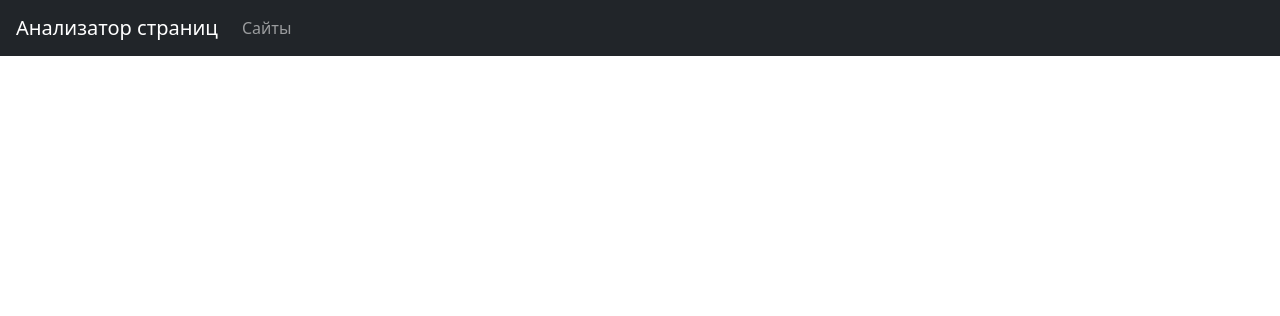
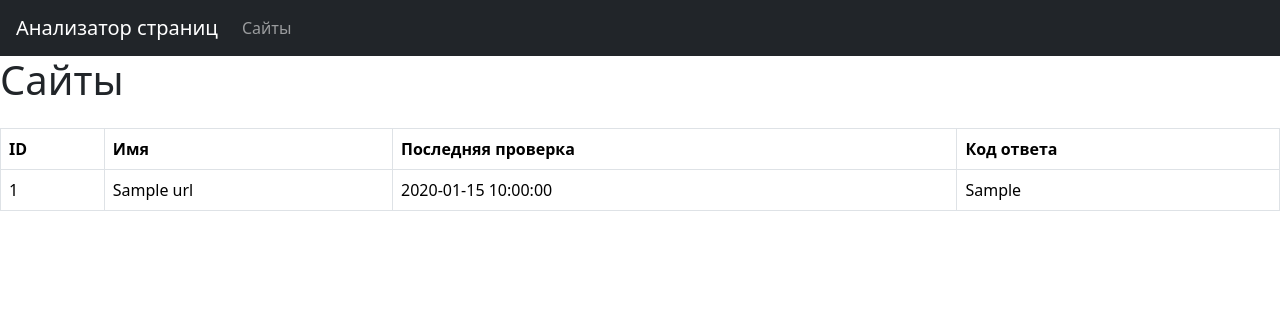
Before and after one commit to orcworker1/python-project-83, a Flask app: template page_analyzer/templates/urls_show.html in a window 1280 px wide. Shown: the top 316 px of the page. Run offline with Flask 3, Linux system fonts and the light colour scheme; the template is opened without the code that fills it: most values are stand-ins (such as "Sample title", 1, 10 or a date in 2020); some libraries are stand-ins or nearby versions.

Commit message:
add urls_show.html and update app.py

```diff
--- a/database.sql
+++ b/database.sql
@@ -1,5 +1,5 @@
 CREATE TABLE urls (
     id  SERIAL PRIMARY KEY,
     name varchar(255),
-    created_at TIMESTAMP DEFAULT NOW()
+    created_at DATE DEFAULT NOW()
 );
--- a/page_analyzer/app.py
+++ b/page_analyzer/app.py
@@ -25,7 +25,7 @@ def show_urls():
         with conn.cursor(cursor_factory=RealDictCursor) as curs:
             curs.execute('SELECT id, name ,created_at FROM urls ORDER BY created_at DESC')
             result = curs.fetchall()
-    return render_template(url_for('show_urls', url=result))
+    return render_template('urls_show.html', urls=result)
 
 
 @app.route('/urls' , methods=['post'])
--- a/page_analyzer/templates/urls_show.html
+++ b/page_analyzer/templates/urls_show.html
@@ -1,15 +1,25 @@
 {% extends "layout.html" %}
+
 {% block content %}
-
-
-
-
-
-
-
-
-
-
-
-
+<h1 class="mb-4">Сайты</h1>
+<table class="table table-bordered" data-test="urls">
+    <thead>
+    <tr>
+        <th>ID</th>
+        <th>Имя</th>
+        <th>Последняя проверка</th>
+        <th>Код ответа</th>
+    </tr>
+    </thead>
+    <tbody>
+    {% for url in urls %}
+    <tr>
+        <td>{{url.id}}</td>
+        <td>{{url.name}}</td>
+        <td>{{url.created_at}}</td>
+        <td>{{url.last_cheak or ''}}</td>
+    </tr>
+    </tbody>
+    {% endfor %}
+</table>
 {% endblock %}
```
